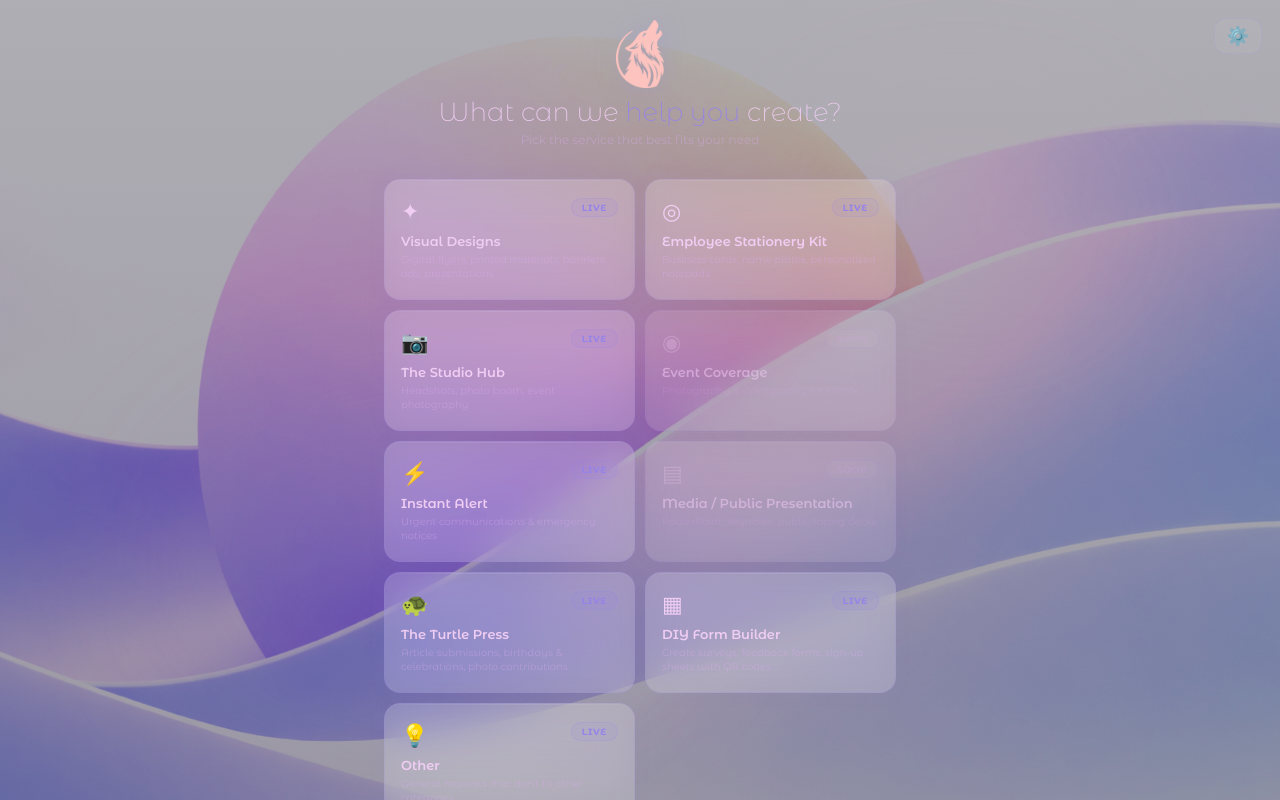
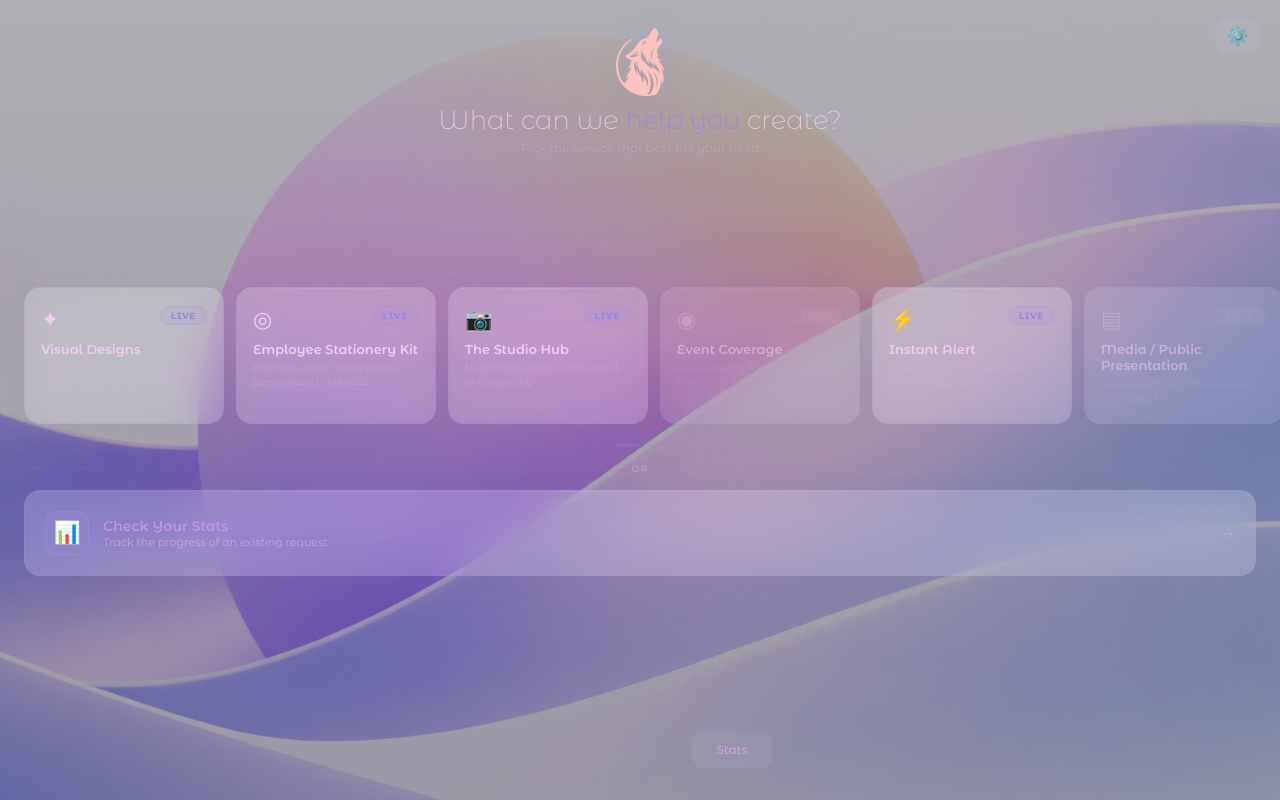
Before and after one commit to JM7876/wolf-flow, a Next.js app: page / in a window 1280 px wide. Both pictures are taken after a click on the button "Get Started". Built offline with nearby package versions, Linux system fonts and the light colour scheme.

Commit message:
refactor: update ServiceGrid to horizontal scroll layout
Change grid layout to horizontal scrolling row for better content flow.

Co-authored-by: Johnathon Moulds <255857610+JM7876@users.noreply.github.com>

```diff
--- a/app/WolfPortal-v1.jsx
+++ b/app/WolfPortal-v1.jsx
@@ -57,9 +57,8 @@ function WelcomePage({ onEnter }) {
 function ServiceGrid({ onSelect, onTracker }) {
   return (
     <div style={{ minHeight: "100vh", display: "flex", flexDirection: "column", position: "relative", zIndex: 1 }}>
-      <div style={{ flex: 1, display: "flex", alignItems: "center", justifyContent: "center" }}>
-        <div style={{ maxWidth: 560, width: "100%", padding: "20px 24px 20px" }}>
-          <div style={{ textAlign: "center", marginBottom: 32 }}>
+      {/* Header — pinned above the horizontal scroll */}
+      <div style={{ textAlign: "center", paddingTop: 28, paddingBottom: 8, flexShrink: 0 }}>
         <div style={{ width: 68, height: 68, margin: "0 auto 8px", filter: `drop-shadow(0 2px 12px ${WF.accentGlow})` }}>
           <img src={WOLF_LOGO} alt="Wolf Flow" style={{ width: "100%", height: "100%", objectFit: "contain" }} />
         </div>
@@ -69,8 +68,21 @@ function ServiceGrid({ onSelect, onTracker }) {
         <p style={{ fontFamily: FONT, fontSize: 12, fontWeight: 400, color: FC.textDim }}>{"Pick the service that best fits your need"}</p>
       </div>
 
-          {/* Service tiles — 2 columns */}
-          <div style={{ display: "grid", gridTemplateColumns: "1fr 1fr", gap: 10, marginBottom: 16 }}>
+      {/* Service tiles — horizontal scroll, left to right */}
+      <div style={{ flex: 1, display: "flex", flexDirection: "column", justifyContent: "center", minHeight: 0 }}>
+        <div style={{
+          overflowX: "auto", overflowY: "hidden",
+          WebkitOverflowScrolling: "touch",
+          scrollbarWidth: "none",
+          padding: "12px 24px 16px",
+        }}>
+          <style>{`
+            .wf-service-scroll::-webkit-scrollbar { display: none; }
+          `}</style>
+          <div className="wf-service-scroll" style={{
+            display: "flex", flexDirection: "row", flexWrap: "nowrap",
+            gap: 12, width: "max-content",
+          }}>
             {SERVICES.map(svc => {
               const isSoon = svc.status === "soon";
               return (
@@ -82,6 +94,9 @@ function ServiceGrid({ onSelect, onTracker }) {
                     cursor: isSoon ? "default" : "pointer",
                     padding: "18px 16px",
                     opacity: isSoon ? 0.6 : 1,
+                    width: 200,
+                    minWidth: 200,
+                    flexShrink: 0,
                   }}
                 >
                   <div style={{ display: "flex", justifyContent: "space-between", alignItems: "flex-start", marginBottom: 8 }}>
@@ -102,15 +117,24 @@ function ServiceGrid({ onSelect, onTracker }) {
               );
             })}
           </div>
+        </div>
+
+        {/* Scroll hint indicator */}
+        <div style={{ display: "flex", justifyContent: "center", gap: 4, padding: "4px 0 8px" }}>
+          <div style={{ width: 24, height: 3, borderRadius: 2, background: `${WF.accent}40` }} />
+          <div style={{ width: 8, height: 3, borderRadius: 2, background: `${FC.border}` }} />
+          <div style={{ width: 8, height: 3, borderRadius: 2, background: `${FC.border}` }} />
+        </div>
 
         {/* Divider */}
-          <div style={{ display: "flex", alignItems: "center", gap: 12, margin: "20px 0" }}>
+        <div style={{ display: "flex", alignItems: "center", gap: 12, margin: "8px 24px 16px" }}>
           <div style={{ flex: 1, height: 1, background: FC.border }} />
           <span style={{ fontSize: 9, fontWeight: 600, fontFamily: FONT, color: FC.textDim, letterSpacing: "0.15em" }}>{"OR"}</span>
           <div style={{ flex: 1, height: 1, background: FC.border }} />
         </div>
 
         {/* Check Your Stats */}
+        <div style={{ padding: "0 24px 20px" }}>
           <GlassCard hover onClick={onTracker} style={{ cursor: "pointer", padding: "20px 20px", border: `1px solid ${FC.gold}20` }}>
             <div style={{ display: "flex", alignItems: "center", gap: 14 }}>
               <div style={{
```
Lines whose indentation alone changed are shown as unchanged.
